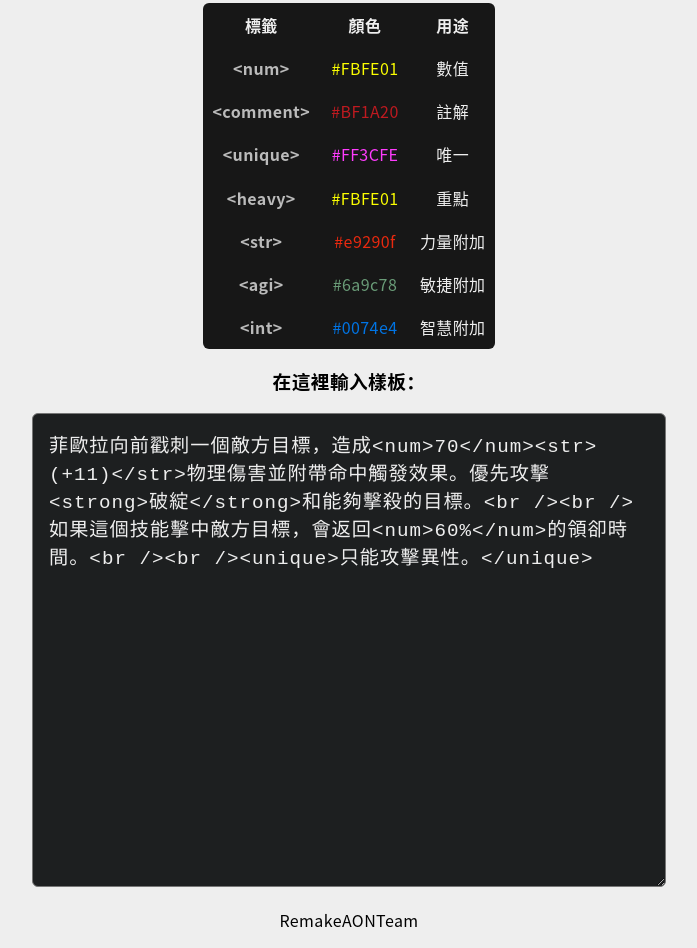
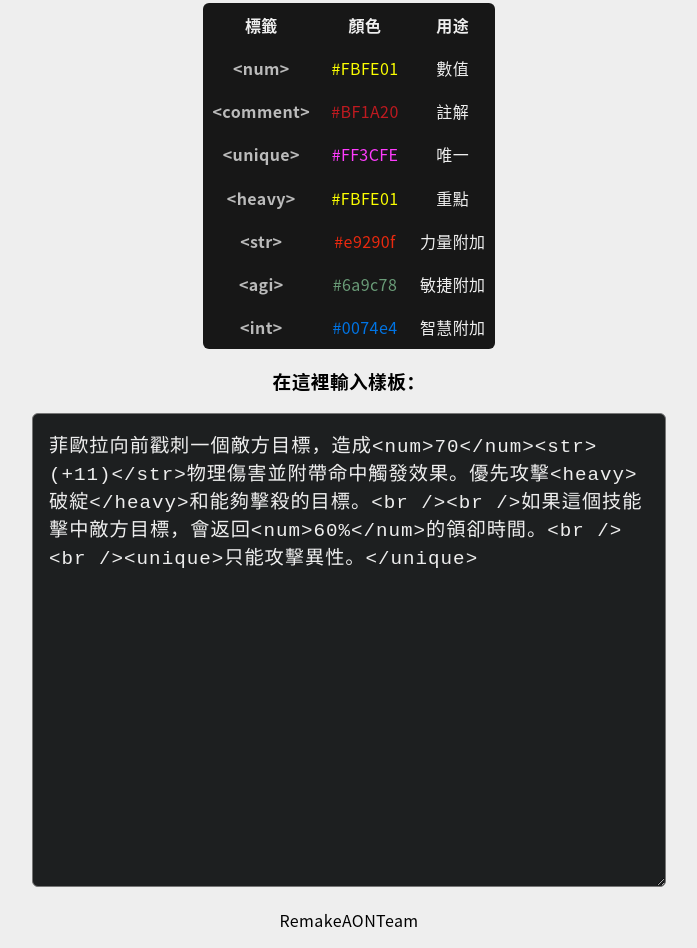
Before and after one commit to BecomeOfGamer/tooltip-generator, a website: page index.html in a window 1280 px wide. Shown: the part 411-1359 px from the top of the page, without its empty margins (291-988 px from the left). Drawn offline with Linux system fonts and the light colour scheme.

Commit message:
Update template

```diff
--- a/index.html
+++ b/index.html
@@ -106,8 +106,7 @@
             </div>
             <div class="col">
                 <h3>在這裡輸入樣板：</h3>
-                <textarea id="txtTooltip" cols="80" rows="20">菲歐拉向前戳刺一個敵方目標，造成<num>70</num><str>(+11)</str>物理傷害並附帶命中觸發效果。優先攻擊<strong>破綻</strong>和能夠擊殺的目標。<br /><br />如果這個技能擊中敵方目標，會返回<num>60%</num>的領卻時間。<br /><br /><unique>只能攻擊異性。</unique>
-                        </textarea>
+                <textarea id="txtTooltip" cols="80" rows="20">菲歐拉向前戳刺一個敵方目標，造成<num>70</num><str>(+11)</str>物理傷害並附帶命中觸發效果。優先攻擊<heavy>破綻</heavy>和能夠擊殺的目標。<br /><br />如果這個技能擊中敵方目標，會返回<num>60%</num>的領卻時間。<br /><br /><unique>只能攻擊異性。</unique></textarea>
             </div>
         </div>
     </div>
```
